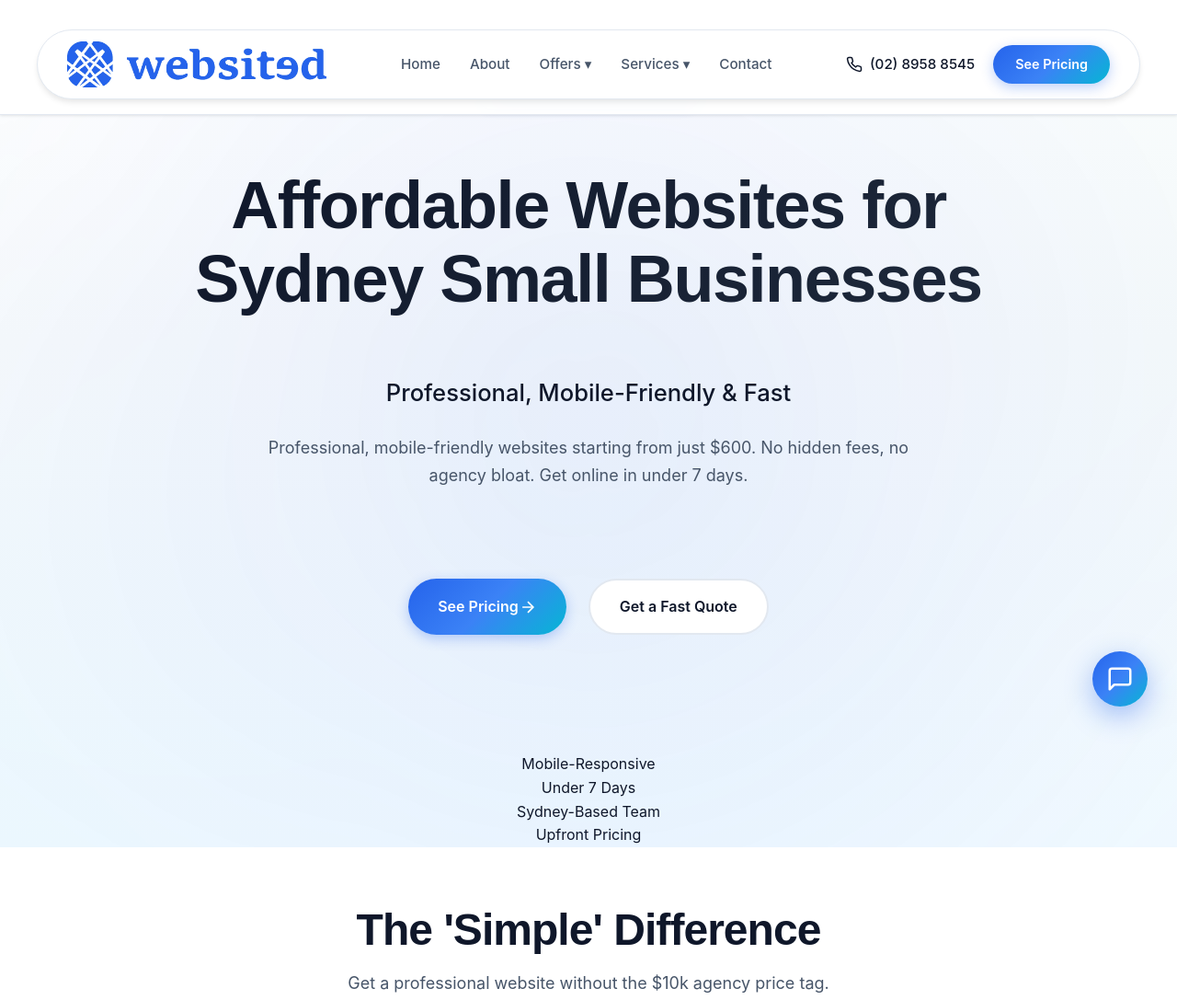
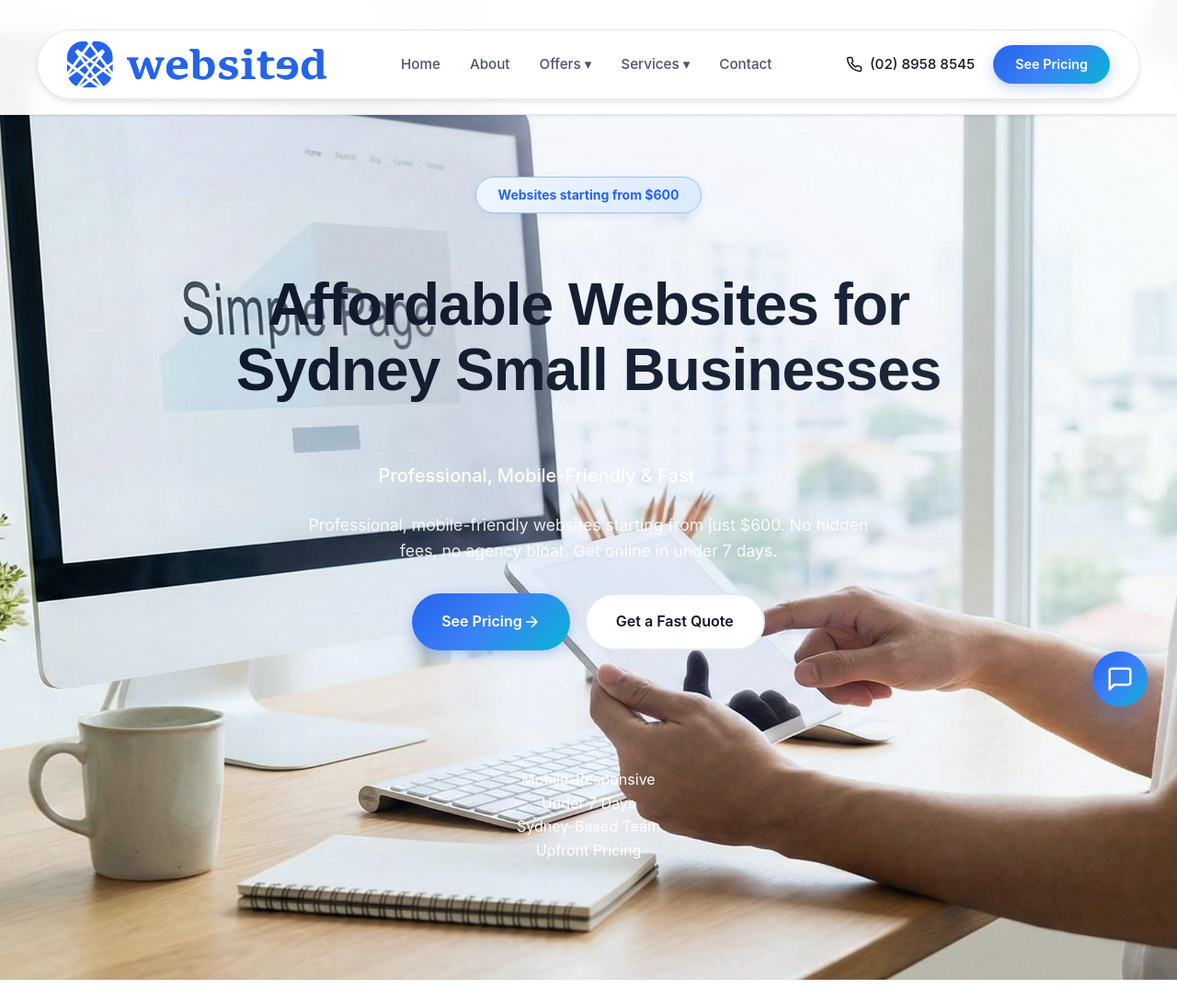
Before and after one commit to radion-x/simplypage.com.au, a plain HTML site: page public/index.html in a window 1280 px wide. Shown: the top 1087 px of the page at 92% size. Drawn offline with Linux system fonts and the light colour scheme; no server answers; a script that the page names is missing.

Commit message:
feat(hero): Set hero background image and add overlay

```diff
--- a/public/css/styles.css
+++ b/public/css/styles.css
@@ -475,14 +475,61 @@ header.scrolled .nav-container {
 
 /* 8. HERO SECTIONS */
 .hero {
-    min-height: 100vh;
-    display: flex;
-    align-items: center;
+    position: relative;
+    padding: 12rem 0 8rem;
+    background-image: url('/images/hero.jpg');
+    background-size: cover;
+    background-position: center;
+    background-repeat: no-repeat;
+    color: white;
+    text-align: center;
+    overflow: hidden;
+}
+
+.hero::before {
+    content: '';
+    position: absolute;
+    top: 0;
+    left: 0;
+    right: 0;
+    bottom: 0;
+    background: rgba(10, 20, 40, 0.7); /* Dark blue overlay */
+    z-index: 1;
+}
+
+.hero .container {
+    position: relative;
+    z-index: 2;
+}
+
+.hero h1 {
+    font-size: clamp(2.5rem, 5vw, 4rem);
+    font-weight: 800;
+    line-height: 1.1;
+    margin-bottom: 1rem;
+    letter-spacing: -1px;
+}
+
+.hero .hero-subtitle {
+    font-size: 1.25rem;
+    font-weight: 500;
+    color: var(--accent-lime);
+    margin-bottom: 1.5rem;
+}
+
+.hero .hero-description {
+    max-width: 650px;
+    margin: 0 auto 2rem;
+    font-size: 1.1rem;
+    line-height: 1.6;
+    color: rgba(255, 255, 255, 0.9);
+}
+
+.hero .hero-buttons {
+    display: flex;
     justify-content: center;
-    position: relative;
-    overflow: hidden;
-    padding-top: 80px;
-    background: linear-gradient(180deg, #FFFFFF 0%, #F8FAFC 40%, #F0F9FF 100%);
+    gap: 1rem;
+    flex-wrap: wrap;
 }
 
 /* Animated Background Mesh */
@@ -1963,7 +2010,7 @@ chat-message.ai h4:first-child {
 
 /* Better spacing between elements */
 .chat-message.ai h1 + ul,
-.chat-message.ai h2 + ul,
+chat-message.ai h2 + ul,
 chat-message.ai h3 + ul,
 chat-message.ai h4 + ul,
 .chat-message.ai h1 + p,
```
Also changed, not shown: public/images/hero.jpg (added).
